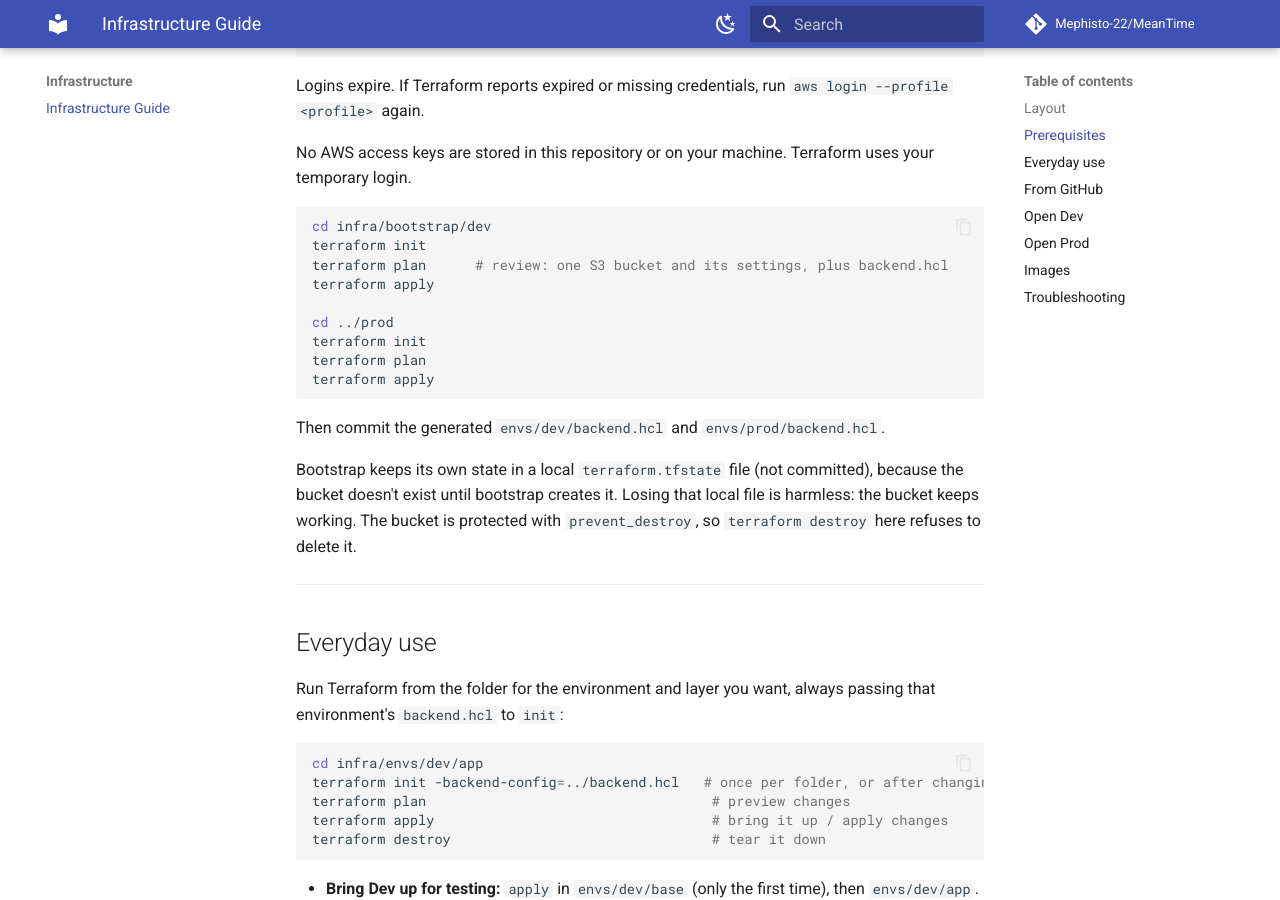
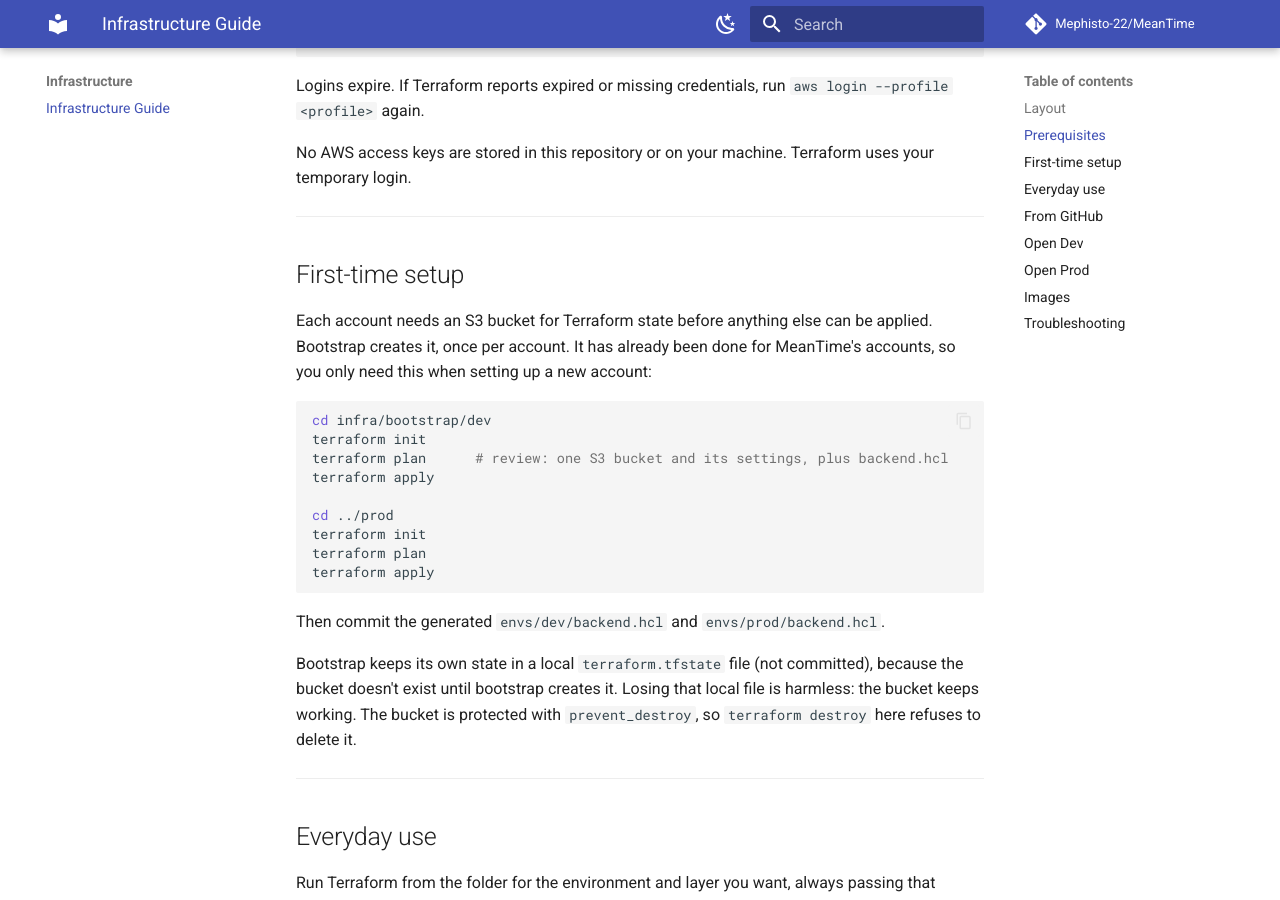
Before and after one commit to Mephisto-22/MeanTime, an MkDocs documentation site: the page built from docs/infrastructure/index.md, in a window 1280 px wide and 900 px high, scrolled down 1572 px. Built offline with MkDocs 1.6.1 and Material for MkDocs 9.7.7, drawn with Linux system fonts in a browser that asks for light colours; comment, search, counter and statistics services are not loaded.

Commit message:
docs(#47): add a heading for the first-time setup steps

````diff
--- a/docs/infrastructure/index.md
+++ b/docs/infrastructure/index.md
@@ -66,6 +66,11 @@ Each folder under `envs/` is its own Terraform root with its own state file (`ba
 
 No AWS access keys are stored in this repository or on your machine. Terraform uses your temporary login.
 
+---
+
+## First-time setup
+
+Each account needs an S3 bucket for Terraform state before anything else can be applied. Bootstrap creates it, once per account. It has already been done for MeanTime's accounts, so you only need this when setting up a new account:
 
 ```bash
 cd infra/bootstrap/dev
````
